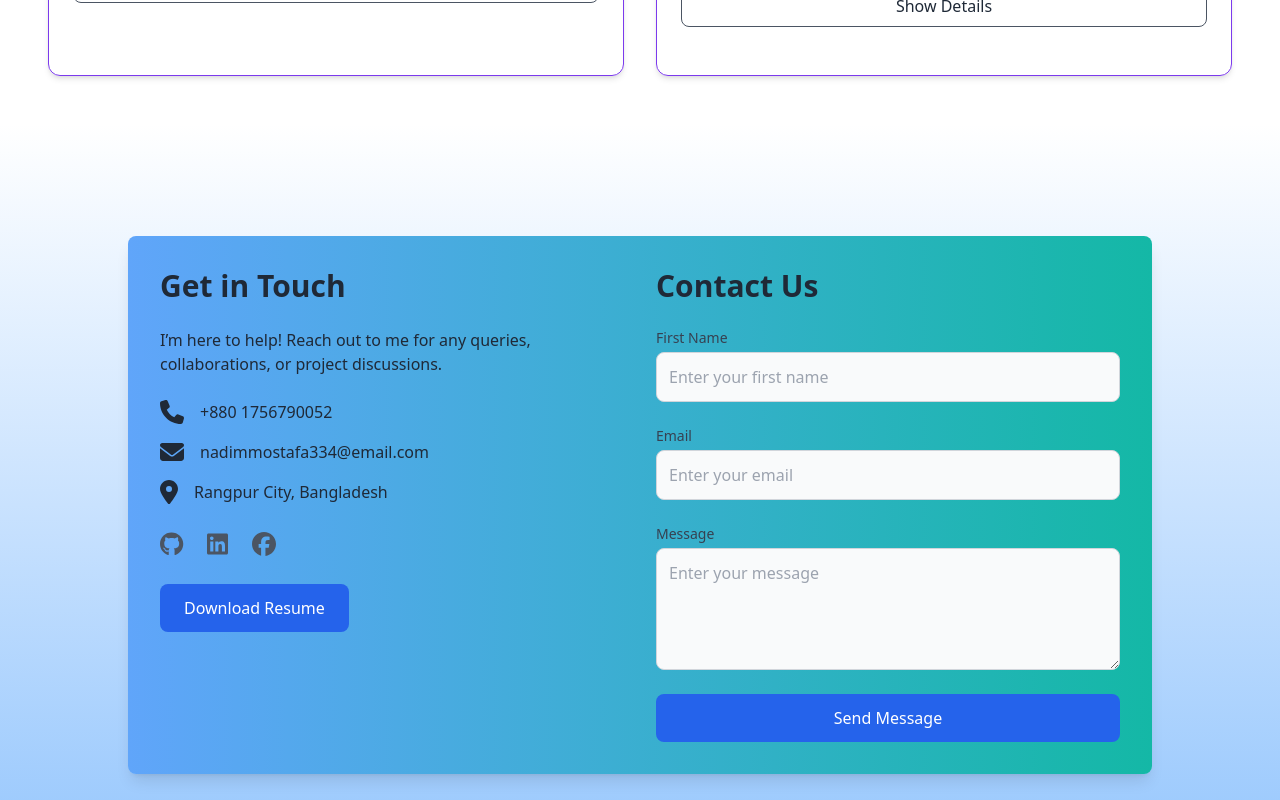
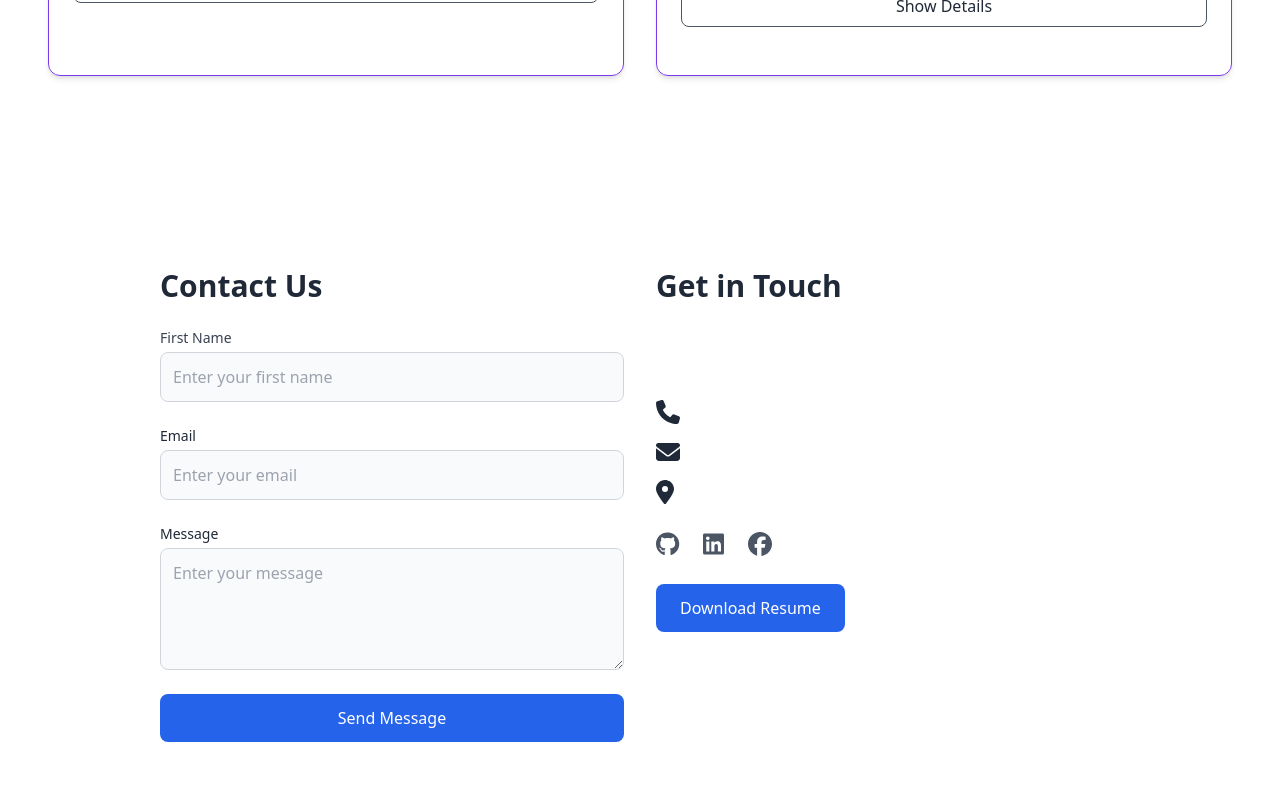
Before and after one commit to Nadimmo/Portfolio-Project, a React (Vite) app: page / in a window 1280 px wide. Shown: the part 3500-4300 px from the top of the page. Built offline with nearby package versions, Linux system fonts and the light colour scheme.

Commit message:
update contact section

```diff
--- a/src/components/Contact.jsx
+++ b/src/components/Contact.jsx
@@ -49,79 +49,13 @@ const Contact = () => {
 
 
     return (
-        <section id="contact" className="py-16 px-8 bg-gradient-to-t from-blue-300 to-teal-400v">
+        <section id="contact" className="py-16 px-8 dark:bg-[#332d2b] dark:text-white">
             <ScrollAnimation animateIn="fadeIn">
                 <div className="flex items-center justify-center px-6 py-12">
-                    <div className="bg-gradient-to-r from-blue-400 to-teal-500 shadow-lg rounded-lg p-8 w-full max-w-5xl transition-transform duration-300 hover:scale-105 grid grid-cols-1 lg:grid-cols-2 gap-8">
-                        {/* Left Side - Contact Info */}
-                        <div className="space-y-6">
-                            <h2 className="text-3xl font-bold">Get in Touch</h2>
-                            <p className="text-gray-800 ">
-                                I’m here to help! Reach out to me for any queries, collaborations, or project discussions.
-                            </p>
-
-                            <div className="space-y-4">
-                                {/* Phone */}
-                                <div className="flex items-center space-x-4">
-                                    <FontAwesomeIcon icon={faPhone} className=" text-2xl" />
-                                    <span className="text-gray-800 ">+880 1756790052</span>
-                                </div>
-
-                                {/* Email */}
-                                <div className="flex items-center space-x-4">
-                                    <FontAwesomeIcon icon={faEnvelope} className="text-2xl" />
-                                    <span className="text-gray-800 ">nadimmostafa334@email.com</span>
-                                </div>
-
-                                {/* Address */}
-                                <div className="flex items-center space-x-4">
-                                    <FontAwesomeIcon icon={faMapMarkerAlt} className=" text-2xl" />
-                                    <span className="text-gray-800 ">Rangpur City, Bangladesh</span>
-                                </div>
-                            </div>
-
-                            {/* Social Media Icons */}
-                            <div className="flex space-x-6 mt-6">
-                                <a
-                                    href="https://github.com/Nadimmo"
-                                    target="_blank"
-                                    rel="noopener noreferrer"
-                                    className="text-gray-600 dark:text-gray-300 hover:text-gray-800 dark:hover:text-gray-800 text-2xl transition"
-                                >
-                                    <FontAwesomeIcon icon={faGithub} />
-                                </a>
-                                <a
-                                    href="https://www.linkedin.com/in/md-nadim-mostofa"
-                                    target="_blank"
-                                    rel="noopener noreferrer"
-                                    className="text-gray-600 dark:text-gray-300 hover:text-gray-800 dark:hover:text-gray-800 text-2xl transition"
-                                >
-                                    <FontAwesomeIcon icon={faLinkedin} />
-                                </a>
-                                <a
-                                    href="https://www.facebook.com/profile.php?id=100033618980505"
-                                    target="_blank"
-                                    rel="noopener noreferrer"
-                                    className="text-gray-600 dark:text-gray-300 hover:text-gray-800 dark:hover:text-gray-800 text-2xl transition"
-                                >
-                                    <FontAwesomeIcon icon={faFacebook} />
-                                </a>
-                            </div>
-
-                            {/* Download Resume Button */}
-                            <a
-                                href="/src/Professional Resume.pdf"
-                            download='/src/Professional Resume.pdf'
-                                rel="noopener noreferrer"
-                                className="inline-block mt-6 bg-blue-600 hover:bg-blue-700 text-white font-medium py-3 px-6 rounded-lg transition-transform transform hover:scale-105"
-                            >
-                                Download Resume
-                            </a>
-                        </div>
-
-                        {/* Right Side - Contact Form */}
+                    <div className="rounded-lg p-8 w-full max-w-5xl transition-transform duration-300 hover:scale-105 grid grid-cols-1 lg:grid-cols-2 gap-8">
+                        {/* Left Side - Contact Form */}
                         <div>
-                            <h1 className="text-3xl font-bold text-gray-800 dark:text-gray-800">Contact Us</h1>
+                            <h1 className="text-3xl font-bold ">Contact Us</h1>
                             <form
                                 ref={formRef}
                                 onSubmit={handleSubmit}
@@ -145,7 +79,7 @@ const Contact = () => {
 
                                 {/* Email */}
                                 <div>
-                                    <label htmlFor="email" className="block text-sm font-medium text-gray-700 dark:text-gray-700">
+                                    <label htmlFor="email" className="block text-sm font-medium ">
                                         Email
                                     </label>
                                     <input
@@ -160,7 +94,7 @@ const Contact = () => {
 
                                 {/* Message */}
                                 <div>
-                                    <label htmlFor="message" className="block text-sm font-medium text-gray-700 dark:text-gray-700">
+                                    <label htmlFor="message" className="block text-sm font-medium ">
                                         Message
                                     </label>
                                     <textarea
@@ -183,6 +117,73 @@ const Contact = () => {
                                 </button>
                             </form>
                         </div>
+                        {/* Right Side - Contact Info */}
+                        <div className="space-y-6">
+                            <h2 className="text-3xl font-bold">Get in Touch</h2>
+                            <p className="text-white ">
+                                I’m here to help! Reach out to me for any queries, collaborations, or project discussions.
+                            </p>
+
+                            <div className="space-y-4">
+                                {/* Phone */}
+                                <div className="flex items-center space-x-4">
+                                    <FontAwesomeIcon icon={faPhone} className=" text-2xl" />
+                                    <span className="text-white ">+880 1756790052</span>
+                                </div>
+
+                                {/* Email */}
+                                <div className="flex items-center space-x-4">
+                                    <FontAwesomeIcon icon={faEnvelope} className="text-2xl" />
+                                    <span className="text-white w-1/2">nadimmostafa334@email.com</span>
+                                </div>
+
+                                {/* Address */}
+                                <div className="flex items-center space-x-4">
+                                    <FontAwesomeIcon icon={faMapMarkerAlt} className=" text-2xl" />
+                                    <span className="text-white">Rangpur City, Bangladesh</span>
+                                </div>
+                            </div>
+
+                            {/* Social Media Icons */}
+                            <div className="flex space-x-6 mt-6">
+                                <a
+                                    href="https://github.com/Nadimmo"
+                                    target="_blank"
+                                    rel="noopener noreferrer"
+                                    className="text-gray-600 dark:text-gray-300 hover:text-blue-400 dark:hover:text-blue-500 text-2xl transition"
+                                >
+                                    <FontAwesomeIcon icon={faGithub} />
+                                </a>
+                                <a
+                                    href="https://www.linkedin.com/in/md-nadim-mostofa"
+                                    target="_blank"
+                                    rel="noopener noreferrer"
+                                    className="text-gray-600 dark:text-gray-300 hover:text-blue-400 dark:hover:text-blue-400 text-2xl transition"
+                                >
+                                    <FontAwesomeIcon icon={faLinkedin} />
+                                </a>
+                                <a
+                                    href="https://www.facebook.com/profile.php?id=100033618980505"
+                                    target="_blank"
+                                    rel="noopener noreferrer"
+                                    className="text-gray-600 dark:text-gray-300 hover:text-blue-400 dark:hover:text-blue-400 text-2xl transition"
+                                >
+                                    <FontAwesomeIcon icon={faFacebook} />
+                                </a>
+                            </div>
+
+                            {/* Download Resume Button */}
+                            <a
+                                href="/src/Professional Resume.pdf"
+                                download='/src/Professional Resume.pdf'
+                                rel="noopener noreferrer"
+                                className="inline-block mt-6 bg-blue-600 hover:bg-blue-700 text-white font-medium py-3 px-6 rounded-lg transition-transform transform hover:scale-105"
+                            >
+                                Download Resume
+                            </a>
+                        </div>
+
+
                     </div>
                 </div>
             </ScrollAnimation>
--- a/src/components/Projects.jsx
+++ b/src/components/Projects.jsx
@@ -106,7 +106,7 @@ const Projects = () => {
 
 
   return (
-    <section id="#project" className="p-12 dark:bg-[#332d2b] dark:text-gray-300">
+    <section id="project" className="p-12 dark:bg-[#332d2b] dark:text-gray-300">
       <div className="my-8"> {/* Increased margin for better spacing */}
         <h1 className="text-4xl font-bold text-center text-white dark:text-white mb-4">My Projects</h1>
         <p className="text-lg text-gray-300 text-center">
```
